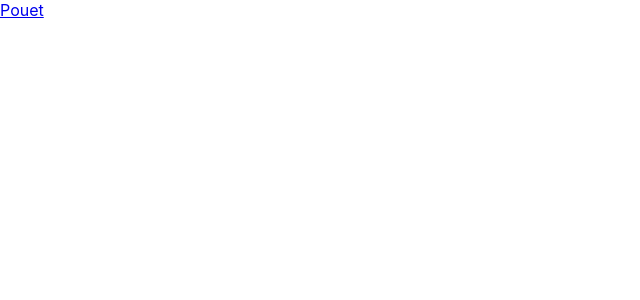
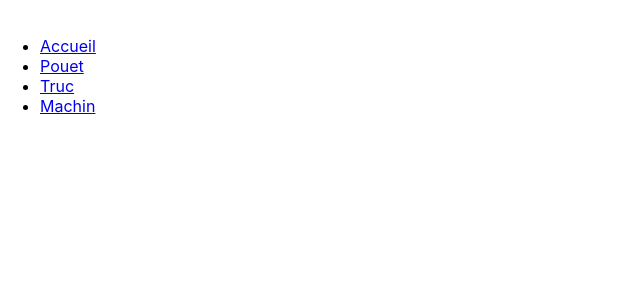
Before and after one commit to Formation-CDA-Grenoble/s05-react-integration, a React (Create React App) app: page / in a window 1280 px wide. Shown: the top 300 px of the page, without its empty margins (0-640 px from the left). Built offline with nearby package versions, Linux system fonts and the light colour scheme.

Commit message:
Add Navbar component

```diff
--- a/src/components/Navbar.jsx
+++ b/src/components/Navbar.jsx
@@ -1,5 +1,22 @@
 import React from 'react';
+import NavButton from './NavButton';
+import { buttonData } from '../data';
+
+const generateButtons = data =>
+  data.map(item =>
+    <li key={item}>
+      <NavButton>
+        {item}
+      </NavButton>
+    </li>
+  )
+;
 
 export default () =>
-  <div/>
+  <nav>
+    <img />
+    <ul>
+      {generateButtons(buttonData)}
+    </ul>
+  </nav>
 ;
--- /dev/null
+++ b/src/data.js
@@ -0,0 +1,6 @@
+export const buttonData = [
+  'Accueil',
+  'Pouet',
+  'Truc',
+  'Machin',
+];
--- a/src/pages/HomePage.jsx
+++ b/src/pages/HomePage.jsx
@@ -1,10 +1,8 @@
 import React from 'react';
-import NavButton from '../components/NavButton';
+import { NavButton, Navbar } from '../components';
 
 export default () =>
   <div>
-    <NavButton>
-      Pouet
-    </NavButton>
+    <Navbar />
   </div>
 ;
```
